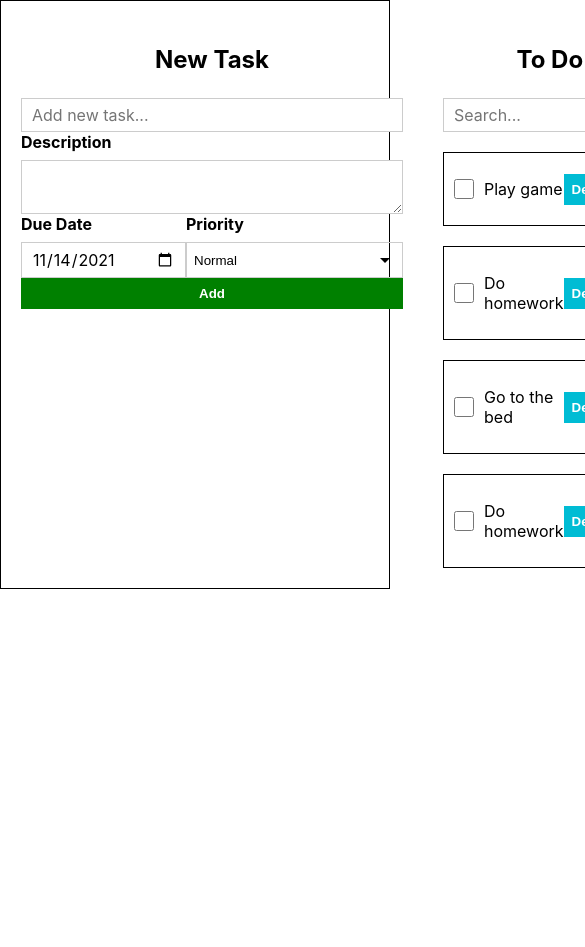
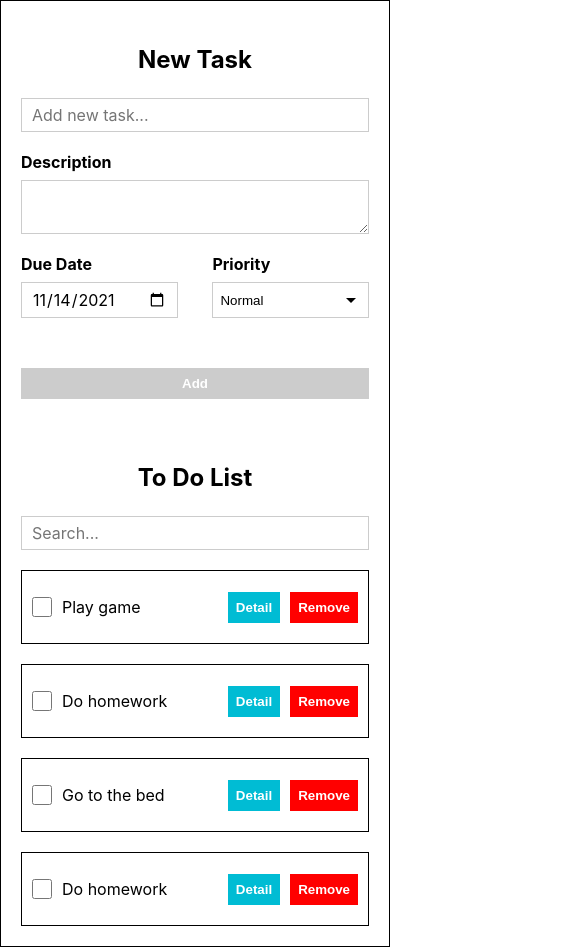
Before and after one commit to thangtn8397/todolist, a React (Create React App) app: page / in a window 390 px wide. Shown: the top 947 px of the page, 585 px wide, since content can reach past the window. Before the commit the page ends 844 px from the top, so only its background shows below. Built offline with nearby package versions, Linux system fonts and the light colour scheme.

Commit message:
css TaskForm component

```diff
--- a/src/App.module.css
+++ b/src/App.module.css
@@ -1,6 +1,7 @@
 .App {
   border: 1px solid #000;
   display: flex;
+  flex-direction: row;
   max-width: 900px;
   margin: 0 auto;
 }
@@ -12,3 +13,9 @@
 .TodoList {
   flex: 3;
 }
+
+@media (max-width: 768px) {
+  .App {
+    flex-direction: column;
+  }
+}
--- a/src/components/TaskForm/TaskForm.module.css
+++ b/src/components/TaskForm/TaskForm.module.css
@@ -1,8 +1,19 @@
 .Flex {
   display: flex;
   align-items: center;
+  justify-content: space-between;
+}
+
+.Flex > div {
+  width: 45%;
+}
+
+.TaskForm > div {
+  margin: 0 auto 20px;
+  max-width: 400px;
 }
 
 .BtnAdd {
   width: 100%;
+  margin-top: 50px;
 }
--- a/src/components/TaskForm/index.js
+++ b/src/components/TaskForm/index.js
@@ -1,7 +1,7 @@
 import React from "react";
 import clsx from "clsx";
 import { getNow } from "../../utils";
-import { Button, Select, Input } from "../common";
+import { Button, Input } from "../common";
 import Dropdown from "../common/Dropdown";
 import styles from "./TaskForm.module.css";
 
@@ -44,19 +44,13 @@ const TaskForm = ({
           value={task.priority}
           priorityArray={priorityArray}
         />
-
-        {/* <Select
-          label="Priority"
-          options={priorityArray}
-          name="priority"
-          onChange={onChangeInput}
-        /> */}
       </div>
       <Button
         btnType="success"
         value={formAction}
         className={styles.BtnAdd}
         clicked={() => onSubmit(task)}
+        disabled={!task.title.length > 0}
       />
     </div>
   );
--- a/src/components/TodoList/TodoListItem/TodoListItem.module.css
+++ b/src/components/TodoList/TodoListItem/TodoListItem.module.css
@@ -11,6 +11,12 @@
 
 .Header {
   padding: 10px;
+}
+
+.Title {
+  white-space: nowrap;
+  overflow: hidden;
+  text-overflow: ellipsis;
 }
 
 .Detail {
--- a/src/components/TodoList/TodoListItem/index.js
+++ b/src/components/TodoList/TodoListItem/index.js
@@ -39,7 +39,7 @@ const TodoListItem = ({ onOpenDetail, onSelectTask, task }) => {
             className={styles.Checkbox}
             onChange={onSelectTask}
           />
-          <p>{task.title}</p>
+          <p className={styles.Title}>{task.title}</p>
         </div>
         <div className={styles.Flex}>
           <Button
--- a/src/components/common/Button/Button.module.css
+++ b/src/components/common/Button/Button.module.css
@@ -10,6 +10,10 @@
   font-weight: bold;
   cursor: pointer;
 }
+.Button:disabled {
+  cursor: not-allowed;
+  background: #ccc;
+}
 
 .Success {
   background-color: #008000;
--- a/src/components/common/Button/index.js
+++ b/src/components/common/Button/index.js
@@ -1,7 +1,7 @@
 import React from "react";
 import styles from "./Button.module.css";
 
-const Button = ({ btnType, clicked, value, className }) => {
+const Button = ({ btnType, clicked, value, className, ...otherProps }) => {
   let btnStyle = [styles.Button, className];
   let style = styles.Button;
   if (btnType === "success") {
@@ -13,7 +13,7 @@ const Button = ({ btnType, clicked, value, className }) => {
 
   return (
     <div className={styles.BtnContainer}>
-      <button onClick={clicked} className={style}>
+      <button onClick={clicked} className={style} {...otherProps}>
         {value}
       </button>
     </div>
--- a/src/components/common/Dropdown/Dropdown.module.css
+++ b/src/components/common/Dropdown/Dropdown.module.css
@@ -17,6 +17,8 @@
   border: none;
   outline: none;
   box-sizing: border-box;
+  cursor: pointer;
+  width: 90%;
 }
 
 .Label {
--- a/src/components/common/Dropdown/index.js
+++ b/src/components/common/Dropdown/index.js
@@ -17,12 +17,7 @@ const Dropdown = ({ label = "Priority", priorityArray, className }) => {
     <div className={clsx(styles.DropdownContainer, className)}>
       <label className={styles.Label}>{label}</label>
       <div className={styles.Dropdown} onClick={() => setShowPopup(!showPopup)}>
-        <input
-          value={priority.label}
-          onChange={(e) => {
-            console.log(e.target.value);
-          }}
-        />
+        <input readOnly value={priority.label} />
         {!showPopup ? <ArrowDropDownIcon /> : <ArrowDropUpIcon />}
       </div>
       <div
```
